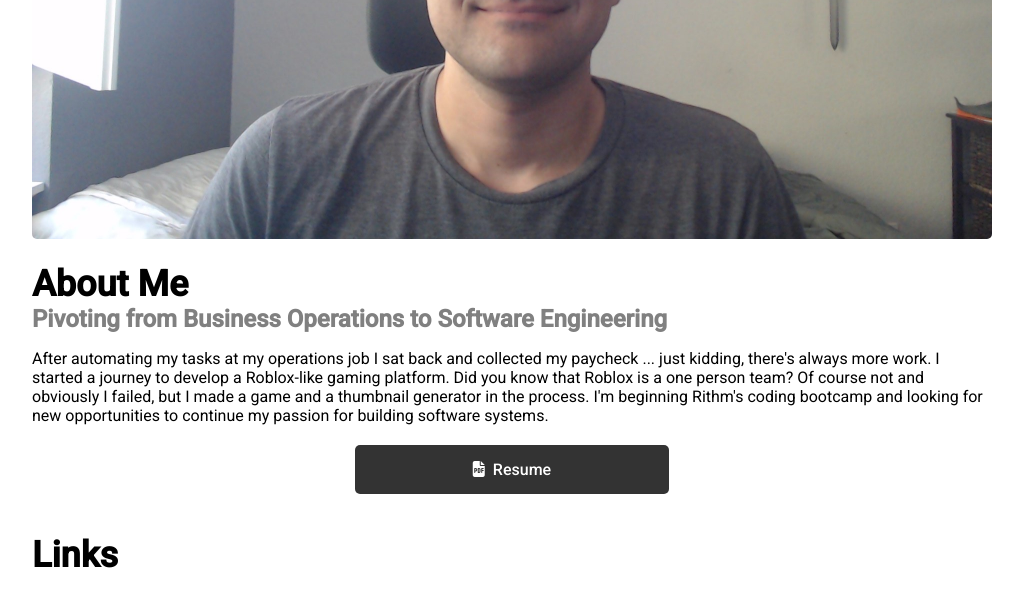
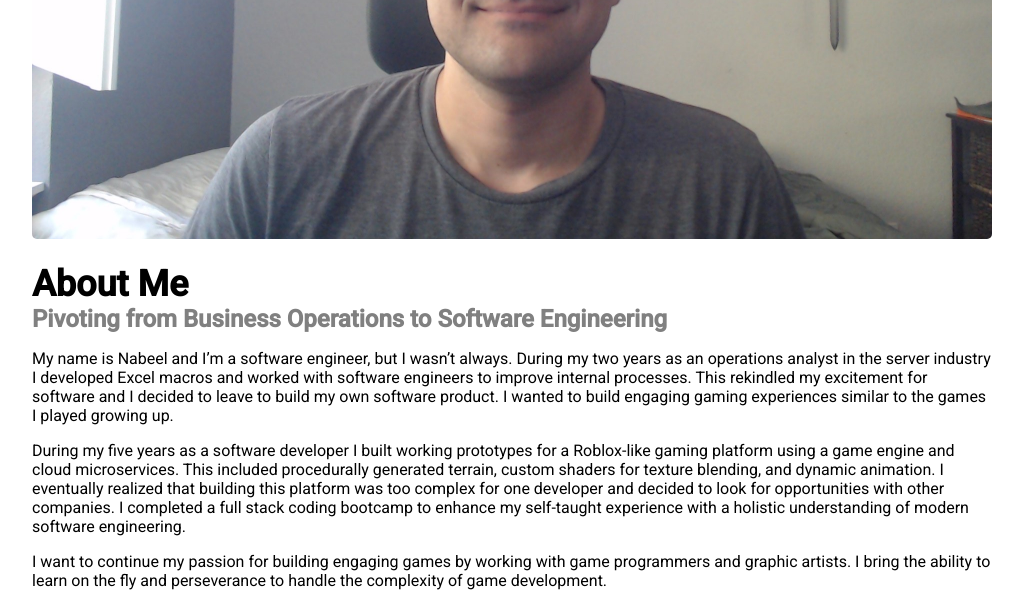
Before and after one commit to nabware/nabeel-rana-website, a plain HTML site: page src/index.html in a window 1280 px wide. Shown: the part 458-1048 px from the top of the page, without its empty margins (128-1151 px from the left). Drawn offline with Linux system fonts and the light colour scheme.

Commit message:
Update about me

```diff
--- a/src/index.html
+++ b/src/index.html
@@ -31,10 +31,13 @@
     <h1 class="title">About Me</h1>
     <h3 class="subtitle">Pivoting from Business Operations to Software Engineering</h3>
     <p>
-      After automating my tasks at my operations job I sat back and collected my paycheck ... just kidding, there's always more work.
-      I started a journey to develop a Roblox-like gaming platform. Did you know that Roblox is a one person team? Of course not and
-      obviously I failed, but I made a game and a thumbnail generator in the process. I'm beginning Rithm's coding bootcamp and
-      looking for new opportunities to continue my passion for building software systems.
+      My name is Nabeel and I’m a software engineer, but I wasn’t always. During my two years as an operations analyst in the server industry I developed Excel macros and worked with software engineers to improve internal processes. This rekindled my excitement for software and I decided to leave to build my own software product. I wanted to build engaging gaming experiences similar to the games I played growing up.
+    </p>
+    <p>
+      During my five years as a software developer I built working prototypes for a Roblox-like gaming platform using a game engine and cloud microservices. This included procedurally generated terrain, custom shaders for texture blending, and dynamic animation. I eventually realized that building this platform was too complex for one developer and decided to look for opportunities with other companies. I completed a full stack coding bootcamp to enhance my self-taught experience with a holistic understanding of modern software engineering.
+    </p>
+    <p>
+      I want to continue my passion for building engaging games by working with game programmers and graphic artists. I bring the ability to learn on the fly and perseverance to handle the complexity of game development.
     </p>
     <a href="./nabeel-rana-resume.pdf" class="link-button"><i class="fa-solid fa-file-pdf link-button-icon"></i>Resume</a>
   </div>
```
